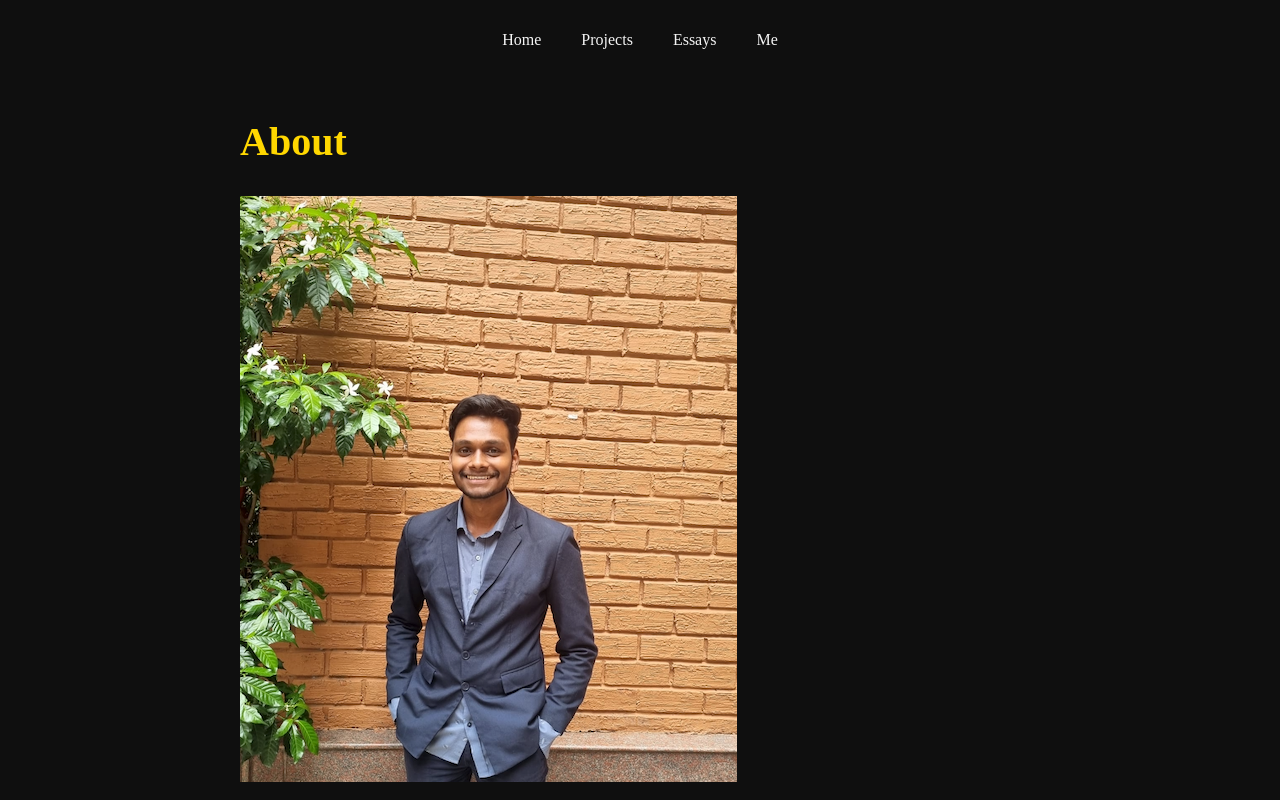
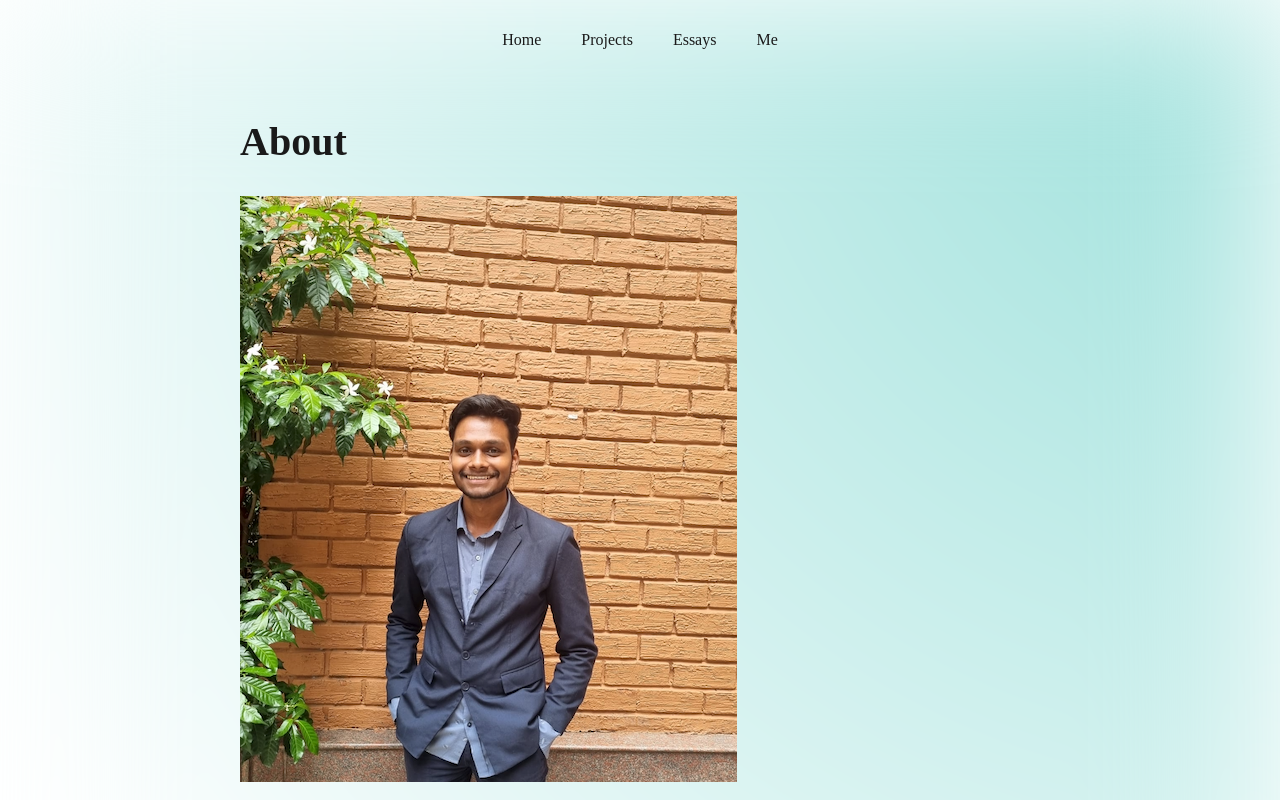
Before and after one commit to theyashwanthsai/DigitalGarden, a React (Vite) app: page /about in a window 1280 px wide. Shown: the top 800 px of the page. Built offline with nearby package versions, Linux system fonts and the light colour scheme; a small style sheet from the web is missing.

Commit message:
added colorscheme

```diff
--- a/src/App.jsx
+++ b/src/App.jsx
@@ -10,9 +10,27 @@ import { Analytics } from "@vercel/analytics/react"
 import PDFEmbed from './components/PDFEmbed';
 import Timeline from './components/Timeline'
 
+
+
 function App() {
   return(
-    <div className="bg-black text-white min-h-screen font-iosevka">
+    <div className="min-h-screen w-full relative bg-white">
+      <div
+        className="absolute inset-0 z-0"
+        style={{
+          background: "#ffffff",
+          backgroundImage: `
+            radial-gradient(
+              circle at top right,
+              rgba(56, 193, 182, 0.5),
+              transparent 70%
+            )
+          `,
+          filter: "blur(80px)",
+          backgroundRepeat: "no-repeat",
+        }}
+      />
+      <div className="relative z-10 text-white font-iosevka">
         <BrowserRouter>
           <Header />
           <Routes>
@@ -24,10 +42,10 @@ function App() {
             <Route path="/timeline" element={<Timeline />} />
             <Route path="/:slug" element={<ArticlePage />} />
             <Route path="/:folder/:slug" element={<ArticlePage />} />
-
           </Routes>
           <Analytics />
         </BrowserRouter>
+      </div>
     </div>
   );
 }
--- a/src/components/Header.jsx
+++ b/src/components/Header.jsx
@@ -5,7 +5,7 @@ import ThemeSwitcher from './ThemeSwitcher';
 
 function Header() {
   return(
-    <div className="header-container">
+    <div className="">
         {/* <div className="theme-switcher-container">
           <ThemeSwitcher />
         </div> */}
--- a/src/components/markdown.css
+++ b/src/components/markdown.css
@@ -1,22 +1,24 @@
+
 :root {
-    --bg-primary: #0F0F0F;
-    --text-primary: #F5F5F5;
-    --text-secondary: #D3D3D3;
-    --heading-primary: #FFD700;
-    --heading-secondary: #FFA500;
-    --heading-tertiary: #CD7F32;
-    --link-primary: #FF4500;
-    --link-hover: #FFD700;
+    --bg-primary: #FFFFFF;
+    --text-primary: #1a1a1a;
+    --text-secondary: #4d4d4d;
+    --heading-primary: #1a1a1a;
+    --heading-secondary: #2d2d2d;
+    --heading-tertiary: #404040;
+    --link-primary: #38C1B6;
+    --link-hover: #2EA69C;
 
-    --code-bg: #1C1C1C;
-    --code-text: #F0F0F0;
-    --button-primary: #FFD700;
-    --button-hover: #FFA500;
-    --border-primary: #696969;
+    --code-bg: #f8f9fa;
+    --code-text: #1a1a1a;
+    --button-primary: #38C1B6;
+    --button-hover: #2EA69C;
+    --border-primary: #e9ecef;
 }
 
+
 body {
-    background-color: var(--bg-primary);
+    /* background-color: var(--bg-primary); */
     color: var(--text-primary);
 }
 
@@ -112,7 +114,7 @@ a:hover {
 }
 
 .article-container {
-    background-color: var(--bg-primary);
+    /* background-color: var(--bg-primary); */
     min-height: 100vh;
     display: flex;
     justify-content: center;
@@ -124,7 +126,7 @@ a:hover {
     max-width: 64rem;
     width: 100%;
     padding: 1.25rem;
-    border: 4px solid var(--border-primary);
+    border: 4px solid var(--text-primary);
     border-radius: 0.5rem;
 }
 
```
Lines whose indentation alone changed are shown as unchanged.
